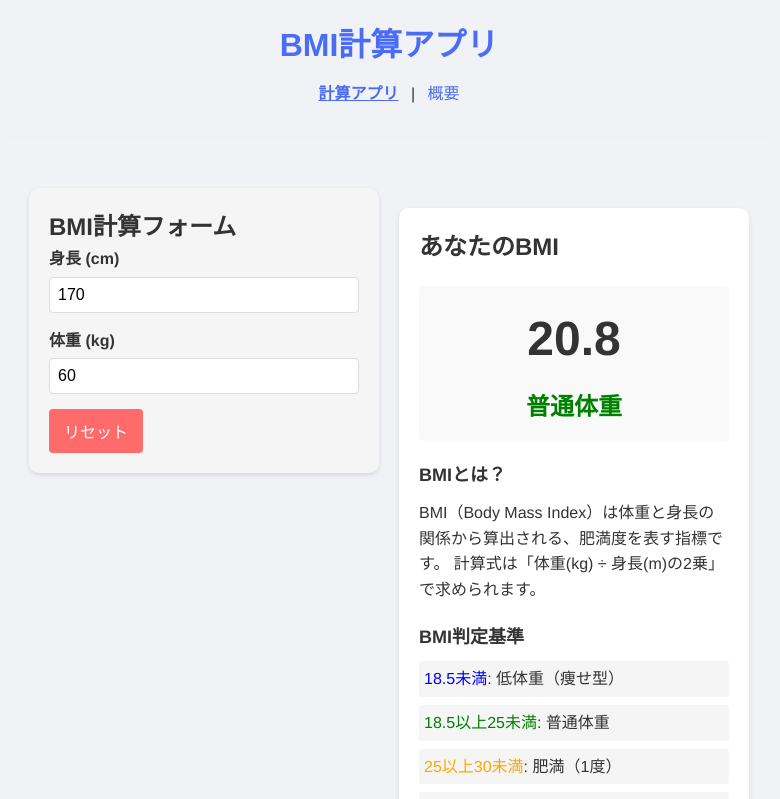
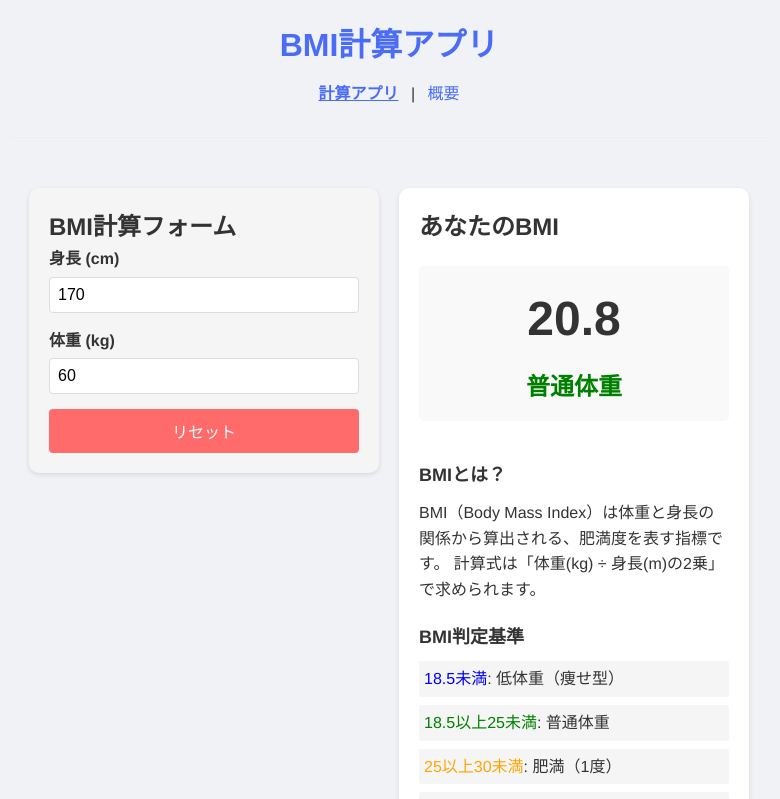
Before and after one commit to daruma30610/bmi, a Vue app: page /#/ in a window 1280 px wide. Shown: the top 799 px of the page, without its empty margins (251-1031 px from the left). Built offline with nearby package versions, Linux system fonts and the light colour scheme.

Commit message:
fix: BMI計算フォームとあなたのBMIの高さを揃える

```diff
--- a/src/components/BmiMain.vue
+++ b/src/components/BmiMain.vue
@@ -61,11 +61,22 @@ footer {
 @media (min-width: 768px) {
   main {
     flex-direction: row;
-    align-items: flex-start;
+    align-items: stretch;
   }
 
   main > * {
     flex: 1;
+    height: 100%; /* ← 追加 */
+  }
+
+  /* 追加: フォームと結果の高さ・幅調整 */
+  .bmi-form,
+  .bmi-result {
+    max-width: none !important;
+    margin: 0 !important;
+    height: 100%;
+    display: flex;
+    flex-direction: column;
   }
 }
 </style>
```
